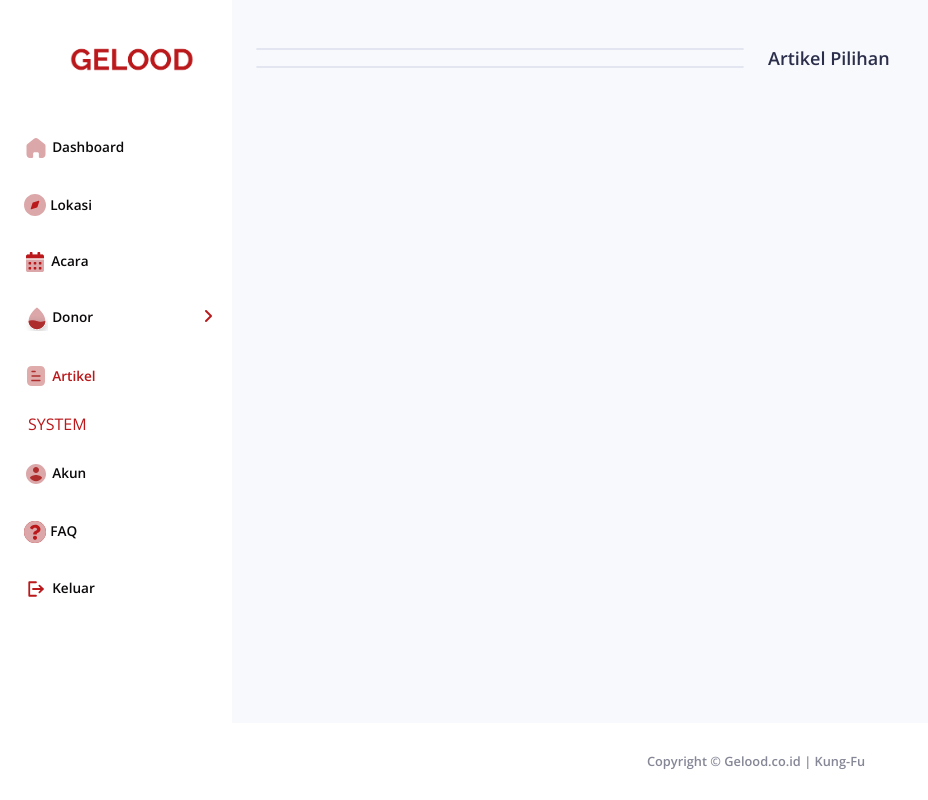
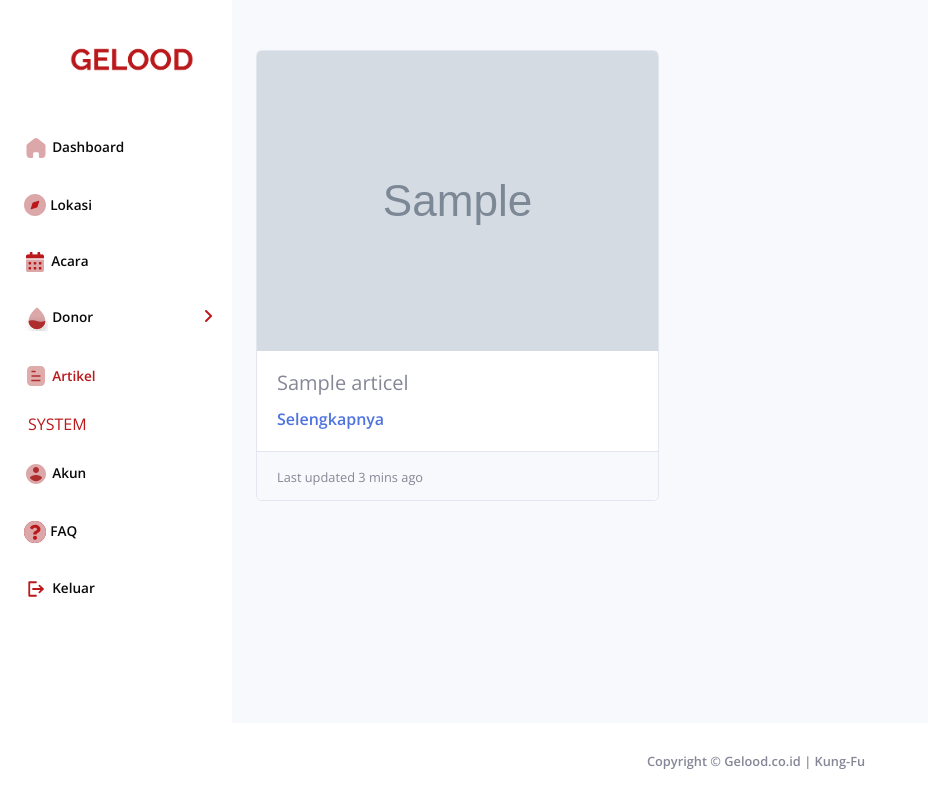
Before and after one commit to gumballs17/SI4402_Kelompok6_Gelood, a Laravel app: page /article in a window 1280 px wide. Shown: the whole page, without its empty margins (0-928 px from the left). Run offline with Laravel 8, Linux system fonts and the light colour scheme; a user stored in the database is signed in; data comes from the database, SQL or seed files in the repository; tables that the repository leaves empty hold one stand-in row (values such as "Sample post"); grey boxes marked "Sample" are stand-in pictures.

Commit message:
git push

```diff
--- a/WAD_GELOOD_SI4402/app/Http/Controllers/ArticleController.php
+++ b/WAD_GELOOD_SI4402/app/Http/Controllers/ArticleController.php
@@ -3,28 +3,17 @@
 namespace App\Http\Controllers;
 
 
-use GuzzleHttp\Client;
+use App\Models\Articel;
 
 class ArticleController extends Controller
 {
     public function index()
     {
+        $articel = Articel::all();
         return view('pages.article.index', [
             'title' => 'Artikel',
             'active' => 'article',
-            'datas' => $this->getArticle()
+            'datas' => $articel,
         ]);
     }
-
-    public function getArticle()
-    {
-        // $client = new Client;
-        // $results = $client->request('GET', 'https://covid19.go.id/feed/berita');
-
-        // $xml = simplexml_load_string($results->getBody(), 'SimpleXMLElement', LIBXML_NOCDATA);
-        // $json = json_encode($xml);
-        // $array = json_decode($json, true);
-        // $collection = collect($array);
-        // return $collection;
-    }
 }
--- a/WAD_GELOOD_SI4402/app/Http/Controllers/DashboardController.php
+++ b/WAD_GELOOD_SI4402/app/Http/Controllers/DashboardController.php
@@ -21,7 +21,6 @@ class DashboardController extends Controller
         return view('pages.dashboard.index', [
             'title' => 'Dashboard',
             'active' => 'dashboard',
-            'articleData' => $this->article()->getArticle(),
             'stockPlasma' => $this->stockPlasma(),
             'totalRequest' => $this->requestPlasma(),
             'schedules' => $this->schedule(),
--- a/WAD_GELOOD_SI4402/app/Http/Controllers/LoginController.php
+++ b/WAD_GELOOD_SI4402/app/Http/Controllers/LoginController.php
@@ -54,7 +54,7 @@ class LoginController extends Controller
         request()->session()->invalidate();
         request()->session()->regenerateToken();
 
-        return redirect('/login');
+        return redirect('/');
     }
 
 }
--- /dev/null
+++ b/WAD_GELOOD_SI4402/app/Models/Articel.php
@@ -0,0 +1,18 @@
+<?php
+
+namespace App\Models;
+
+use Illuminate\Database\Eloquent\Factories\HasFactory;
+use Illuminate\Database\Eloquent\Model;
+
+class Articel extends Model
+{
+    use HasFactory;
+
+    protected $table = 'articel';
+    protected $primaryKey = 'id_articel';
+    public $incrementing = false;
+    protected $keyType = 'string';
+    protected $fillable = ['id_articel', 'name_articel', 'desc_articel', 'thumbnail_articel'];
+
+}
--- a/WAD_GELOOD_SI4402/resources/views/pages/article/index.blade.php
+++ b/WAD_GELOOD_SI4402/resources/views/pages/article/index.blade.php
@@ -6,18 +6,64 @@
 @endsection
 @section('container')
     <div class="row">
-        <div class="col-md-6 col-sm-12 mt-5">
-            <div class="card mb-3">
-
+        @foreach($datas as $data)
+            <div class="col-md-5 mb-4" style="margin-top:50px;">
+                <div class="card h-100">
+                    <img src="{{ $data->thumbnail_articel ?? url('https://source.unsplash.com/350x200?blood') }}" class="card-img-top" alt="...">
+                    <div class="card-body">
+                        <h5 class="card-title">{{ $data->name_articel }}</h5>
+                        <a href="#" class="text-decoration-none" data-toggle="modal" data-target="#detailModal{{$loop->index}}">Selengkapnya</a>
+                    </div>
+                    <div class="card-footer">
+                        <small class="text-muted">Last updated 3 mins ago</small>
+                    </div>
+                </div>
             </div>
-            <div class="card mb-3">
-
+            <a href="#" class="text-decoration-none" data-toggle="modal" data-target="#detailModal{{$loop->index}}">
+            </a>
+        @endforeach
+        @foreach($datas as $data)
+            <div class="modal fade" id="detailModal{{ $loop->index }}" tabindex="-1" aria-labelledby="detailModalLabel"
+                 aria-hidden="true">
+                <div class="modal-dialog modal-dialog-centered">
+                    <div class="modal-content">
+                        <div class="modal-header">
+                            <h4 class="modal-title font-weight-bold text-title1 text-blue text-truncate"
+                                id="detailModalLabel">
+                                Detail Acara
+                            </h4>
+                            <button type="button" class="close" data-dismiss="modal" aria-label="Close">
+                                <span aria-hidden="true">&times;</span>
+                            </button>
+                        </div>
+                        <div class="modal-body">
+                            <div class="d-flex flex-column">
+                                <img class="img-fluid rounded"
+                                     src="{{ $data->thumbnail_articel ?? url('https://source.unsplash.com/350x200?blood') }}"
+                                     alt="image">
+                                <p class="ellipsis-2 text-blue text-title1 mt-2">{{ $data->name_articel }}</p>
+                                <p>
+                                    <span class="text-primary text-body1 mt-2">Dorplas</span>
+                                    <span class="text-secondary text-body1">&bull;</span>
+                                </p>
+                                <p class="text-blue text-title1 mt-2">Deksripsi</p>
+                                <p class="text-body1 mt-1">{{ $data->desc_articel }}</p>
+                            </div>
+                        </div>
+                    </div>
+                </div>
             </div>
-        </div>
-        <div class="col-md-6 col-sm-12 mt-5">
-            <h6 class="mb-4 text-title1 text-blue">Artikel Pilihan</h6>
-
-
-        </div>
+        @endforeach
     </div>
 @endsection
+@section('custom-script')
+    <script>
+        let timeout = null;
+        $("input[type='search']").keyup(function () {
+            clearTimeout(timeout);
+            timeout = setTimeout(() => {
+                $('#search-form').submit();
+            }, 1000);
+        });
+    </script>
+@endsection
--- a/WAD_GELOOD_SI4402/routes/web.php
+++ b/WAD_GELOOD_SI4402/routes/web.php
@@ -29,7 +29,7 @@ use Illuminate\Support\Facades\Route;
 |
 */
 Route::get('/', function () {
-    return view('index_Home');
+    return view('/index');
 });
 
 Route::get('/dashboard', function () {
```
Also changed, not shown: WAD_GELOOD_SI4402/database/seeders/ArticelSeeder.php (added, +41 -0 lines), WAD_GELOOD_SI4402/resources/views/pages/dashboard/index.blade.php (+0 -23 lines), WAD_GELOOD_SI4402/database/migrations/2023_01_03_072915_create_donators_table.php (renamed from WAD_GELOOD_SI4402/database/migrations/2022_01_03_072915_create_donators_table.php), WAD_GELOOD_SI4402/database/migrations/2023_01_03_073540_create_institutions_table.php (renamed from WAD_GELOOD_SI4402/database/migrations/2022_01_03_073540_create_institutions_table.php), WAD_GELOOD_SI4402/database/migrations/2023_01_03_073932_create_status_donors_table.php (renamed from WAD_GELOOD_SI4402/database/migrations/2022_01_03_073932_create_status_donors_table.php), WAD_GELOOD_SI4402/database/migrations/2023_01_03_074537_create_employees_table.php (renamed from WAD_GELOOD_SI4402/database/migrations/2022_01_03_074537_create_employees_table.php), WAD_GELOOD_SI4402/database/migrations/2023_01_03_074647_create_blood_bank_table.php (renamed from WAD_GELOOD_SI4402/database/migrations/2022_01_03_074647_create_blood_bank_table.php), WAD_GELOOD_SI4402/database/migrations/2023_01_03_074814_create_donor_submissions_table.php (renamed from WAD_GELOOD_SI4402/database/migrations/2022_01_03_074814_create_donor_submissions_table.php), WAD_GELOOD_SI4402/database/migrations/2023_01_03_074929_create_donor_events_table.php (renamed from WAD_GELOOD_SI4402/database/migrations/2022_01_03_074929_create_donor_events_table.php), WAD_GELOOD_SI4402/database/migrations/2023_01_03_075110_create_donor_notes_table.php (renamed from WAD_GELOOD_SI4402/database/migrations/2022_01_03_075110_create_donor_notes_table.php), WAD_GELOOD_SI4402/database/migrations/2023_01_08_161425_create_articel_table.php (added), WAD_GELOOD_SI4402/resources/views/index.blade.php (renamed from WAD_GELOOD_SI4402/resources/views/index_Home.blade.php).
